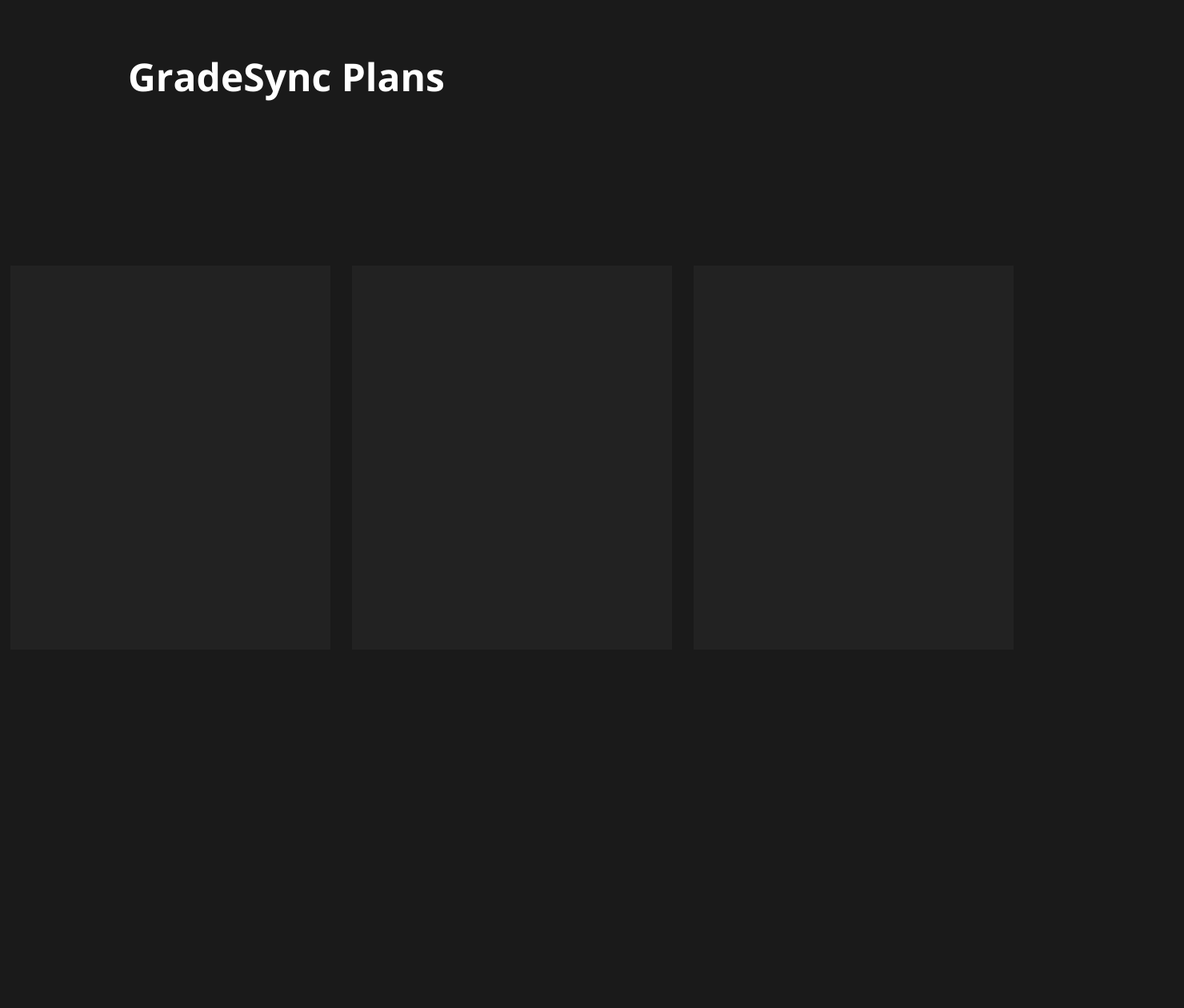
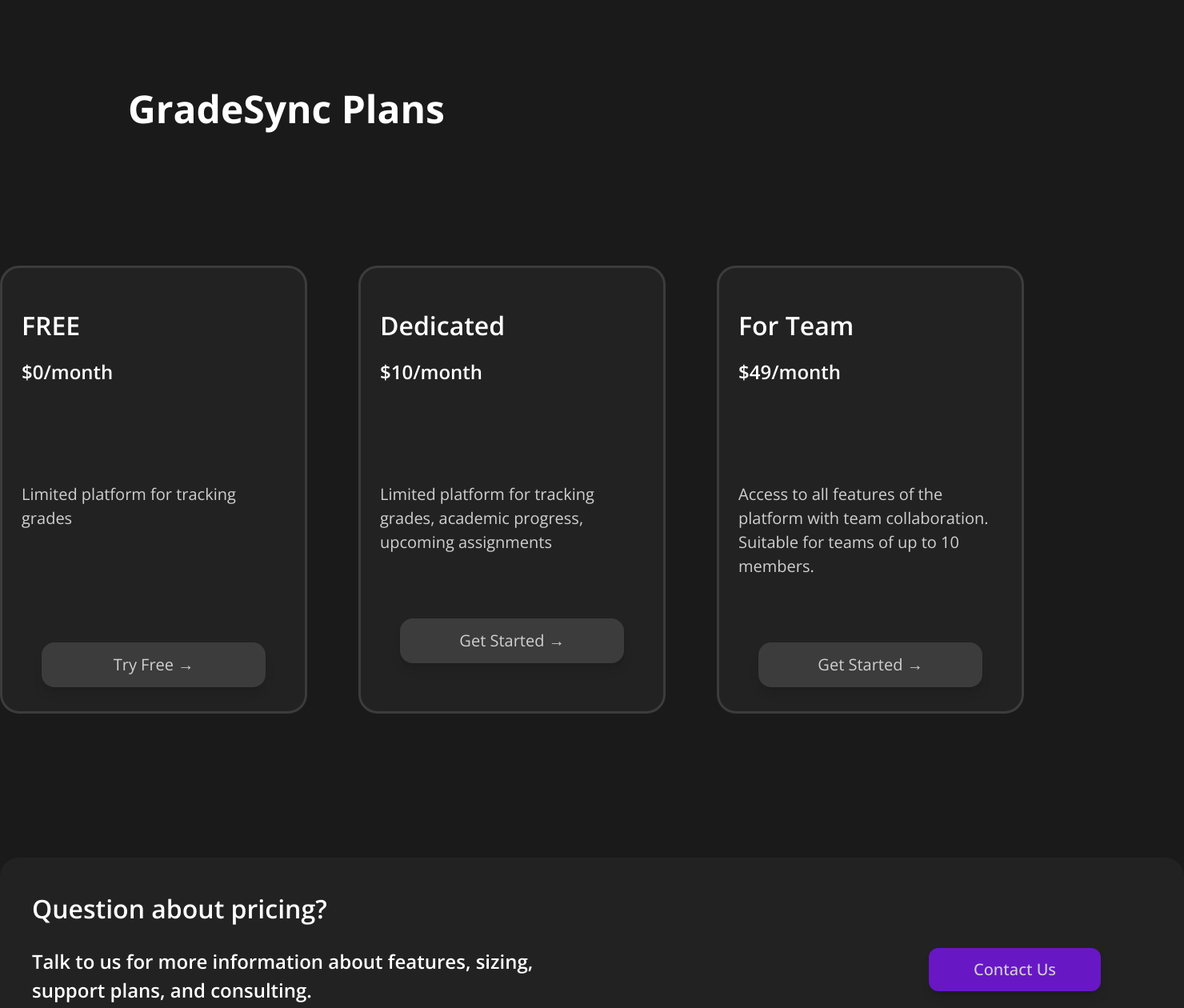
Before and after one commit to JakubMazurek08/gradesync, a React (Vite) app in the folder frontend/: page /pricing in a window 1280 px wide. Shown: the part 100-1360 px from the top of the page at 80% size, 1480 px wide, since content can reach past the window. Before the commit the page ends 912 px from the top, so only its background shows below. Built offline with nearby package versions, Linux system fonts and the light colour scheme.

Commit message:
Pricing site has been added

```diff
--- a/frontend/src/pages/PricingLP.tsx
+++ b/frontend/src/pages/PricingLP.tsx
@@ -1,6 +1,8 @@
 import {Text} from "../components/Text.tsx";
-import {Navbar} from "./Navbar.tsx";
 import {NavBar} from "../components/NavBar.tsx";
+import {Link} from "react-router-dom";
+import {Button} from "../components/Button.tsx";
+import {Footer} from "../components/Footer.tsx";
 
 export const PricingLP = () => {
 
@@ -8,15 +10,73 @@
     return (
         <>
             <NavBar />
-            <div className="pt-20 pl-40">
+            <div className="container mt-20 ml-30 pt-10 pl-10">
                 <Text type="h1">GradeSync Plans</Text>
             </div>
-            <div className="flex jusify-center flex-row justify-around w-[100vw] pt-50">
-                <div className="bg-mediumgray w-100 h-120"></div>
-                <div className="bg-mediumgray w-100 h-120"></div>
-                <div className="bg-mediumgray w-100 h-120"></div>
-
+            <div className="flex flex-row justify-center gap-16 pt-40">
+                <div className="bg-mediumgray w-100 h-140 rounded-3xl border-3 border-mediumlight-gray transform-gpu transition-all duration-500 hover:scale-105 hover:shadow-2xl hover:translate-y-2 hover:bg-opacity-90">
+                    <div className='p-6 pt-12'>
+                        <div>
+                        <Text type='h3'>FREE</Text>
+                        </div>
+                        <div className='pt-4'><Text type='h4'>$0/month</Text> </div>
+                        <div className='pt-30'> <Text type='p'>Limited platform for tracking grades</Text></div>
+                        <Link to="/">
+                            <div className="bg-mediumlight-gray w-70 h-14 mt-35 mx-auto flex items-center justify-center rounded-2xl shadow-lg transition-all duration-300 hover:scale-105 hover:bg-purple-500 hover:text-white hover:shadow-2xl hover:translate-y-1">
+                                <Text type="p">Try Free →</Text>
+                            </div>
+                        </Link>
+                    </div>
+                </div>
+                {/*Tutaj mamy 2 karte*/}
+                <div className="bg-mediumgray w-100 h-140 rounded-3xl border-3 border-mediumlight-gray transform-gpu transition-all duration-500 hover:scale-105 hover:shadow-2xl hover:translate-y-2 hover:bg-opacity-90">
+                    <div className='p-6 pt-12'>
+                        <div>
+                            <Text type='h3'>Dedicated</Text>
+                        </div>
+                        <div className='pt-4'><Text type='h4'>$10/month</Text> </div>
+                        <div className='pt-30'> <Text type='p'>Limited platform for tracking grades, academic progress, upcoming assignments</Text></div>
+                        <Link to="/">
+                            <div className="bg-mediumlight-gray w-70 h-14 mt-20 mx-auto flex items-center justify-center rounded-2xl shadow-lg transition-all duration-300 hover:scale-105 hover:bg-purple-500 hover:text-white hover:shadow-2xl hover:translate-y-1">
+                                <Text type="p">Get Started →</Text>
+                            </div>
+                        </Link>
+                    </div>
+                </div>
+                {/*Tutaj mamy 3 karte*/}
+                <div className="bg-mediumgray w-100 h-140 rounded-3xl border-3 border-mediumlight-gray transform-gpu transition-all duration-500 hover:scale-105 hover:shadow-2xl hover:translate-y-2 hover:bg-opacity-90">
+                    <div className='p-6 pt-12'>
+                        <div>
+                            <Text type='h3'>For Team</Text>
+                        </div>
+                        <div className='pt-4'><Text type='h4'>$49/month</Text> </div>
+                        <div className='pt-30'> <Text type='p'>Access to all features of the platform with team collaboration. Suitable for teams of up to 10 members.</Text></div>
+                        <Link to="/">
+                            <div className="bg-mediumlight-gray w-70 h-14 mt-20 mx-auto flex items-center justify-center rounded-2xl shadow-lg transition-all duration-300 hover:scale-105 hover:bg-purple-500 hover:text-white hover:shadow-2xl hover:translate-y-1">
+                                <Text type="p">Get Started →</Text>
+                            </div>
+                        </Link>
+                    </div>
+                </div>
             </div>
+            <div className="bg-mediumgray w-370 h-70 mx-auto mt-45 rounded-3xl flex flex-row justify-between p-10 mb-40 ">
+                <div className="flex flex-col">
+                    <div className="mb-6">
+                        <Text type="h3">Question about pricing?</Text>
+                    </div>
+                    <div>
+                        <Text type="h4">Talk to us for more information about features, sizing, <br/> support plans, and consulting.</Text>
+                    </div>
+                </div>
+                <div className="flex items-center">
+                    <Link to="/">
+                        <div className="bg-purple-500 hover:bg-blue-500 mr-16 text-white px-14 py-3 rounded-xl shadow-lg transition-all duration-300 hover:scale-105 hover:shadow-xl font-medium flex items-center gap-2">
+                            <Text type="p">Contact Us</Text>
+                        </div>
+                    </Link>
+                </div>
+            </div>
+            <Footer />
         </>
     )
 }
```
